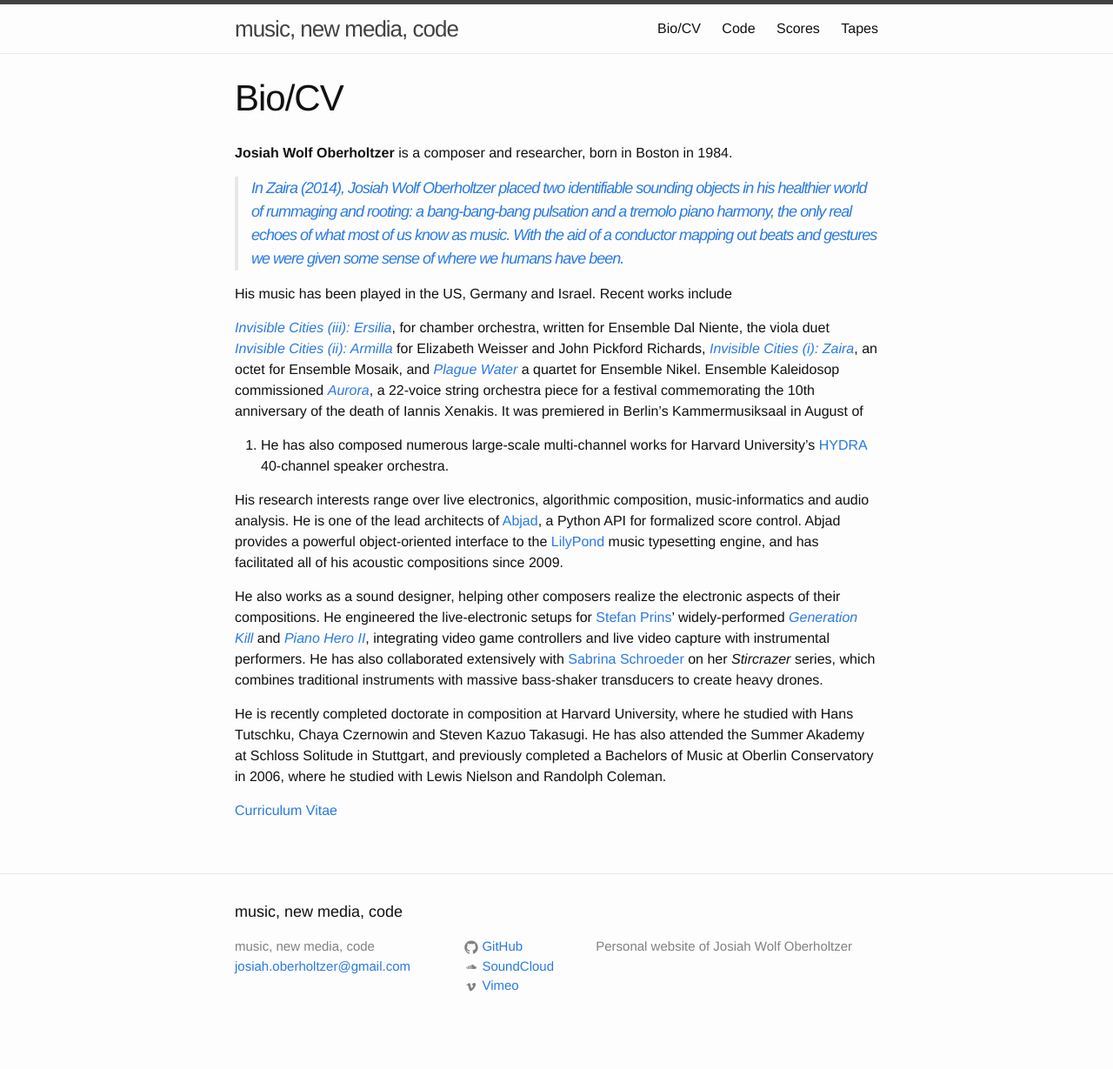
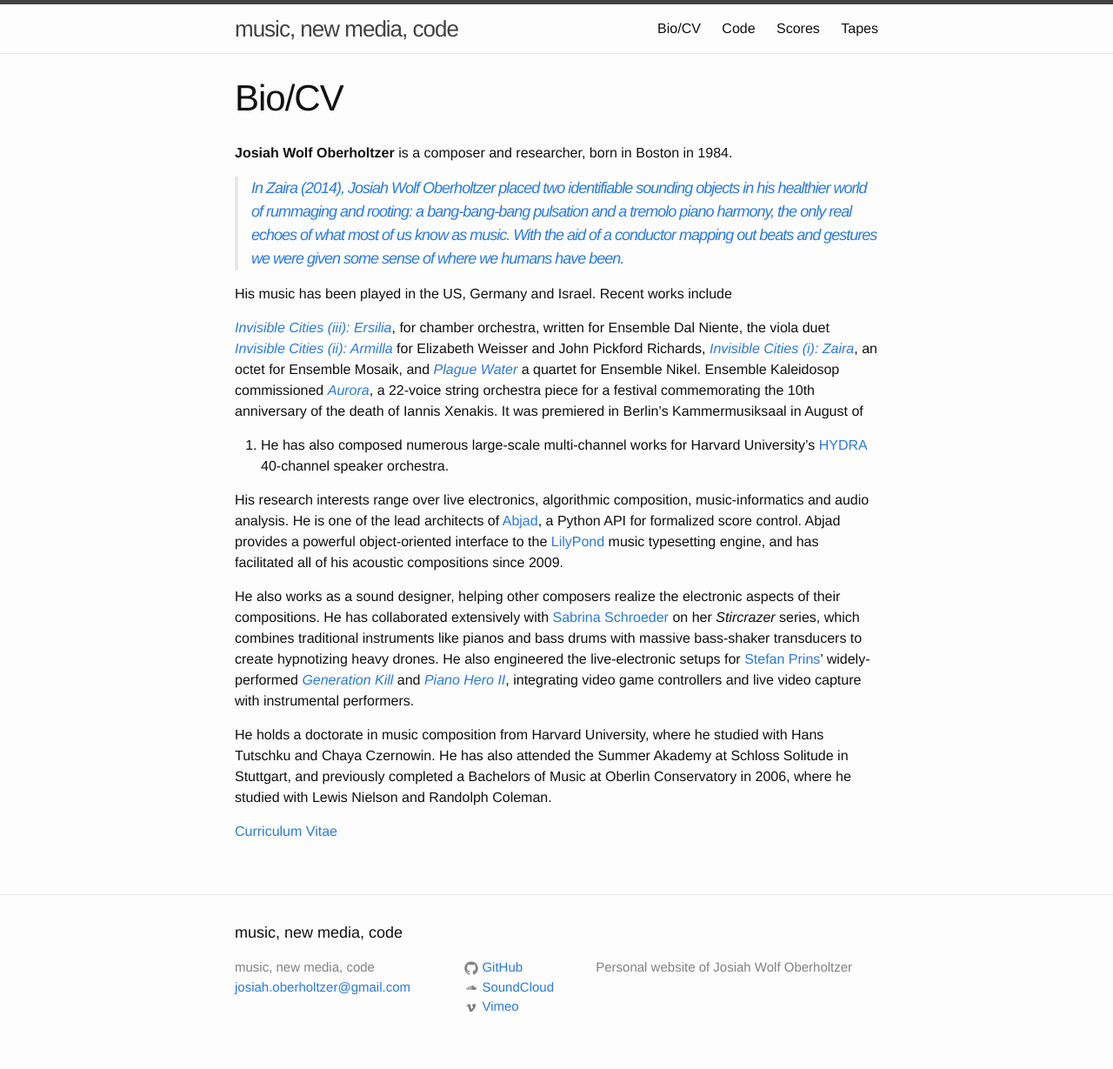
Before and after one commit to josiah-wolf-oberholtzer/josiah-wolf-oberholtzer.github.io, a Jekyll site: the page built from bio.md, in a window 1280 px wide. Shown: the whole page at 87% size. Built offline with Jekyll 4.4.1, drawn with Linux system fonts in a browser that asks for light colours; nearby versions of some CDN libraries; before the commit the page ends 1205 px from its top, so only the background shows below that.

Commit message:
Updated bio.

```diff
--- a/bio.md
+++ b/bio.md
@@ -34,19 +34,19 @@
 2009.
 
 He also works as a sound designer, helping other composers realize the
-electronic aspects of their compositions. He engineered the live-electronic
-setups for [Stefan Prins][prins]' widely-performed [*Generation Kill*][genkill]
-and [*Piano Hero II*][ph2], integrating video game controllers and live video
-capture with instrumental performers. He has also collaborated extensively with
+electronic aspects of their compositions. He has collaborated extensively with
 [Sabrina Schroeder][schroeder] on her *Stircrazer* series, which combines
-traditional instruments with massive bass-shaker transducers to create heavy
-drones.
+traditional instruments like pianos and bass drums with massive bass-shaker
+transducers to create hypnotizing heavy drones. He also engineered the
+live-electronic setups for [Stefan Prins][prins]' widely-performed [*Generation
+Kill*][genkill] and [*Piano Hero II*][ph2], integrating video game controllers
+and live video capture with instrumental performers.
 
-He is recently completed doctorate in composition at Harvard University,
-where he studied with Hans Tutschku, Chaya Czernowin and Steven Kazuo
-Takasugi. He has also attended the Summer Akademy at Schloss Solitude in
-Stuttgart, and previously completed a Bachelors of Music at Oberlin
-Conservatory in 2006, where he studied with Lewis Nielson and Randolph Coleman.
+He holds a doctorate in music composition from Harvard University, where he
+studied with Hans Tutschku and Chaya Czernowin. He has also attended the Summer
+Akademy at Schloss Solitude in Stuttgart, and previously completed a Bachelors
+of Music at Oberlin Conservatory in 2006, where he studied with Lewis Nielson
+and Randolph Coleman.
 
 [Curriculum Vitae][cv]
 
```
